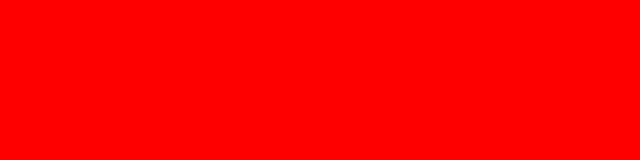
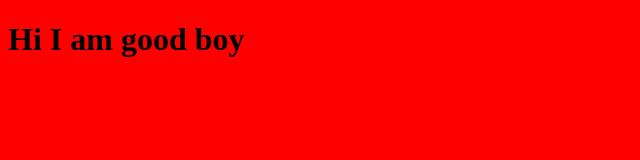
Before and after one commit to aatif2003/GuiCalculator, a plain HTML site: page index.html in a window 1280 px wide. Shown: the whole page, without its empty margins (0-640 px from the left). Drawn offline with Linux system fonts and the light colour scheme.

Commit message:
upadted the html code

```diff
--- a/index.html
+++ b/index.html
@@ -7,6 +7,6 @@
     <link rel="stylesheet" href="style.css">
 </head>
 <body>
-
+    <h1>Hi I am good boy</h1>
 </body>
 </html>
```
